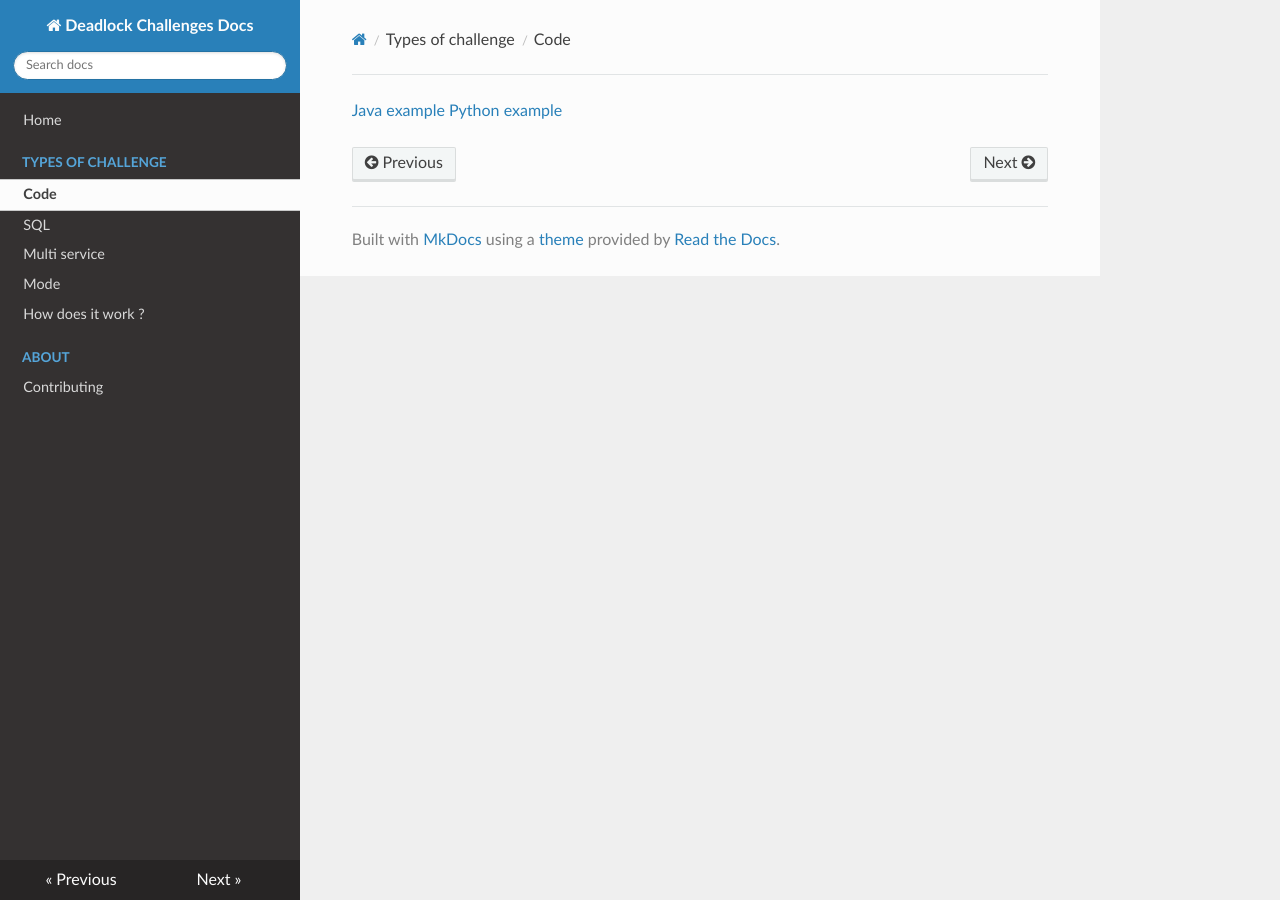
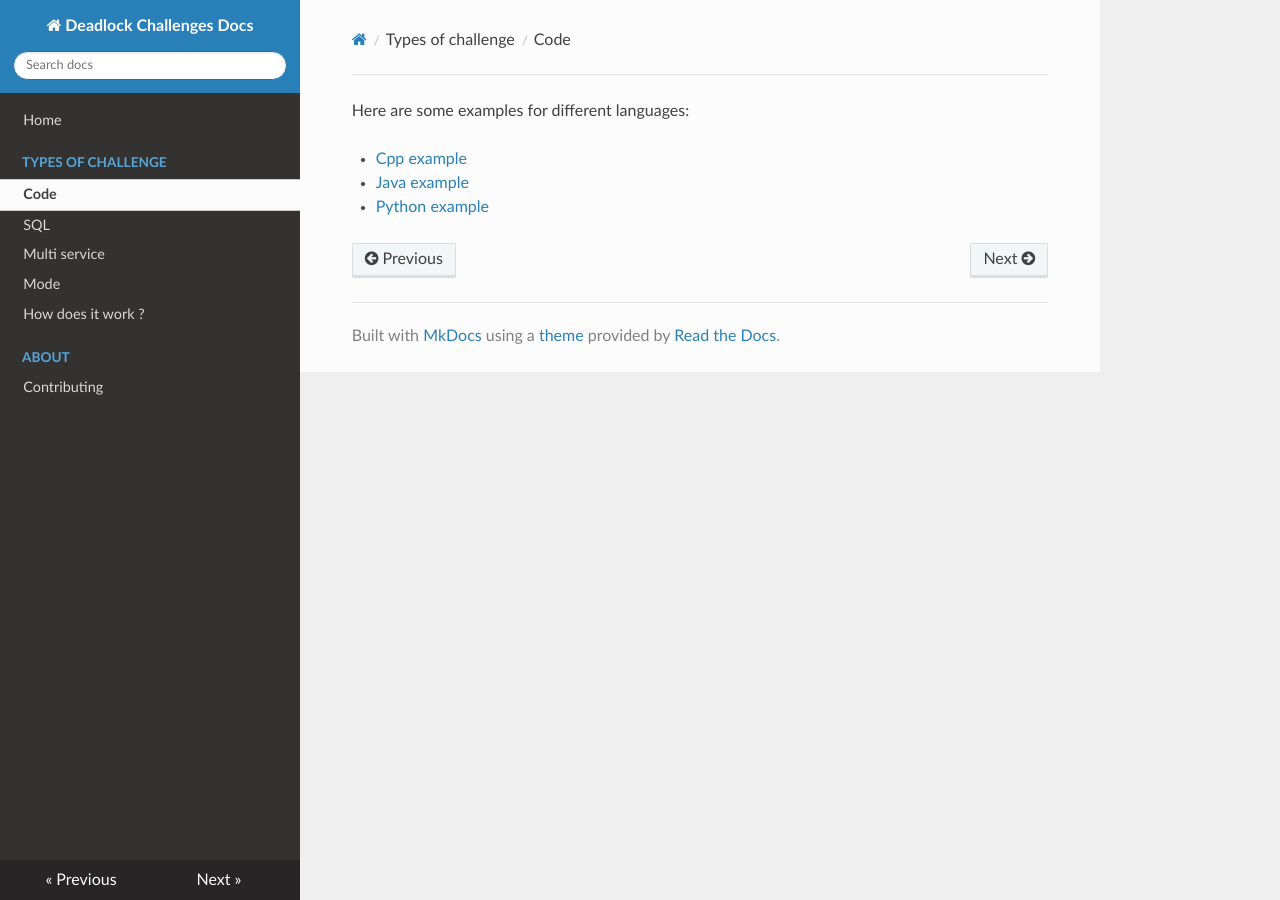
Before and after one commit to meitneshi/challenge-documentation, an MkDocs documentation site: the page built from docs/challenge-types/code.md, in a window 1280 px wide. Built offline with MkDocs 1.6.1, drawn with Linux system fonts in a browser that asks for light colours; nearby versions of some CDN libraries.

Commit message:
docs: add cpp example link

```diff
--- a/docs/challenge-types/code.md
+++ b/docs/challenge-types/code.md
@@ -1,2 +1,5 @@
-[Java example](https://github.com/deadlock-resources/challenge-examples/tree/master/example/code_java)
-[Python example](https://github.com/deadlock-resources/challenge-examples/tree/master/example/code_python)
+Here are some examples for different languages:
+
+* [Cpp example](https://github.com/deadlock-resources/challenge-examples/tree/master/example/code_cpp)
+* [Java example](https://github.com/deadlock-resources/challenge-examples/tree/master/example/code_java)
+* [Python example](https://github.com/deadlock-resources/challenge-examples/tree/master/example/code_python)
```
